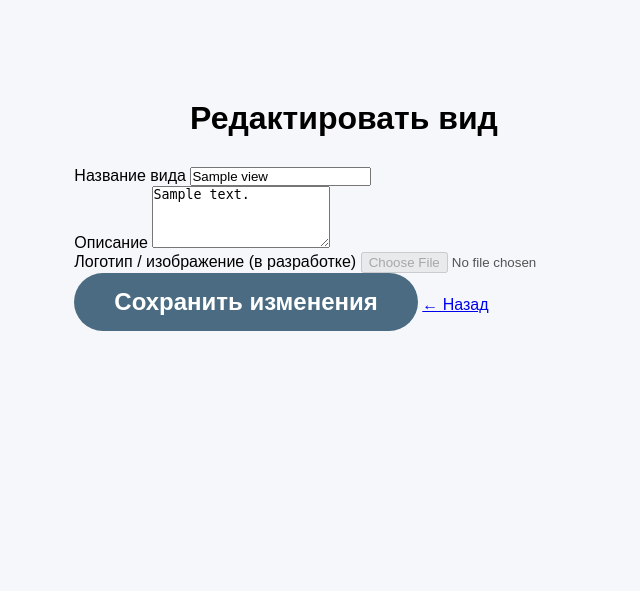
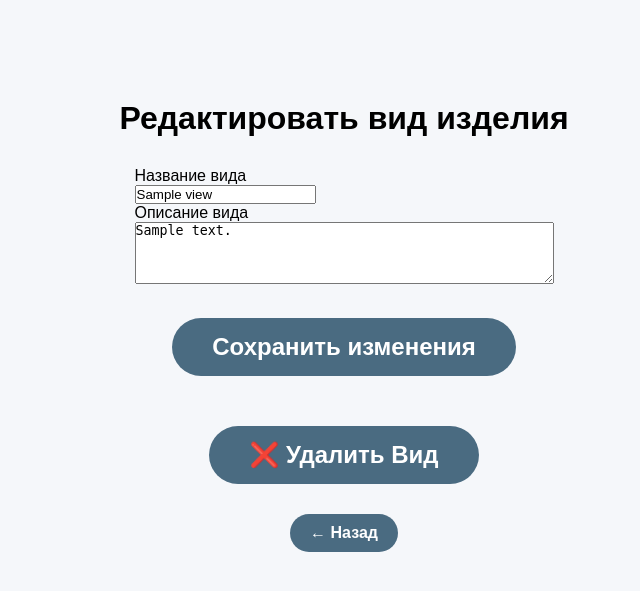
Before and after one commit to Larnaka2002/Vittavento_Article, a Flask app: page /edit_view/1 in a window 1280 px wide. Shown: the top 591 px of the page, without its empty margins (296-936 px from the left). Run offline with Flask 3, Linux system fonts and the light colour scheme; tables that the repository leaves empty hold one stand-in row (values such as "Sample post"); one stand-in notice (Sample message) is shown.

Commit message:
Версия 0.0.7: управление артикулами и видами изделий полностью завершено 🚀

```diff
--- a/app/main/routes.py
+++ b/app/main/routes.py
@@ -16,16 +16,25 @@ main = Blueprint('main', __name__)
 def add_view():
     form = ViewForm()
     if form.validate_on_submit():
+        # Проверка: существует ли уже такой Вид
         existing_view = View.query.filter_by(name=form.name.data).first()
         if existing_view:
             flash('Такой вид уже существует!', 'warning')
             return redirect(url_for('main.index'))
-        new_view = View(name=form.name.data)
+
+        # Если нет — создаём новый Вид с названием и описанием
+        new_view = View(
+            name=form.name.data,
+            description=form.description.data
+        )
         db.session.add(new_view)
         db.session.commit()
         flash('Вид успешно добавлен!', 'success')
         return redirect(url_for('main.index'))
+
+    # Отобразить форму добавления Вида
     return render_template('add_view.html', form=form)
+
 
 # 🔹 Главная страница - список всех Видов изделий
 @main.route('/')
@@ -37,15 +46,24 @@ def index():
 @main.route('/edit_view/<int:view_id>', methods=['GET', 'POST'])
 def edit_view(view_id):
     view = View.query.get_or_404(view_id)
+
     if request.method == 'POST':
+        # Получаем новые данные из формы
         new_name = request.form.get('name')
         new_description = request.form.get('description')
+
+        # Обновляем поля Вида
         view.name = new_name
         view.description = new_description
+
+        # Сохраняем изменения
         db.session.commit()
-        flash('Вид успешно обновлён', 'success')
+        flash('Вид успешно обновлён!', 'success')
         return redirect(url_for('main.index'))
+
+    # Отобразить форму редактирования
     return render_template('edit_view.html', view=view)
+
 
 # --- Маршруты работы с Артикулами ---
 
@@ -96,21 +114,65 @@ def view_article(article_id):
     Страница просмотра одного артикула по его ID
     """
     article = Article.query.get_or_404(article_id)
-    return render_template('view_article.html', article=article)
+
+    # Попытка найти вид изделия по первой букве кода артикула
+    view = None
+    if article.code:
+        first_letter = article.code[0]
+        view = View.query.filter(View.name.startswith(first_letter)).first()
+
+    return render_template('view_article.html', article=article, view=view)
+
 
 # 🔹 Маршрут для редактирования артикула
 @main.route('/edit_article/<int:article_id>', methods=['GET', 'POST'])
 def edit_article(article_id):
     """
-    Страница редактирования артикула по его ID
+    Страница редактирования артикула и его связанного Вида
     """
     article = Article.query.get_or_404(article_id)
     form = EditArticleForm(obj=article)
 
+    # Попытка найти вид изделия по первой букве кода артикула
+    view = None
+    if article.code:
+        first_letter = article.code[0]
+        view = View.query.filter(View.name.startswith(first_letter)).first()
+
     if form.validate_on_submit():
-        article.description = form.description.data  # Обновляем описание
+        # Обновляем описание артикула
+        article.description = form.description.data
+
+        # Если пользователь передал новые данные для Вида изделия
+        if view:
+            view.name = request.form.get('view_name') or view.name
+            view.description = request.form.get('view_description') or view.description
+
         db.session.commit()
-        flash('Артикул успешно обновлён!', 'success')
+        flash('Артикул и вид изделия успешно обновлены!', 'success')
         return redirect(url_for('main.view_article', article_id=article.id))
 
-    return render_template('edit_article.html', form=form, article=article)
+    return render_template('edit_article.html', form=form, article=article, view=view)
+
+# 🔹 Маршрут для удаления Вида изделия
+@main.route('/delete_view/<int:view_id>', methods=['POST'])
+def delete_view(view_id):
+    view = View.query.get_or_404(view_id)
+
+    # Проверка: есть ли артикулы, связанные с этим видом
+    linked_articles = Article.query.filter(Article.code.startswith(view.name)).all()
+
+    if linked_articles:
+        flash('Невозможно удалить: существуют артикулы, связанные с этим видом.', 'danger')
+        return redirect(url_for('main.index'))
+
+    db.session.delete(view)
+    db.session.commit()
+    flash('Вид успешно удалён!', 'success')
+    return redirect(url_for('main.index'))
+
+# 🔹 Маршрут для отображения всех Видов изделий
+@main.route('/views')
+def list_views():
+    views = View.query.order_by(View.name).all()
+    return render_template('list_views.html', views=views)
--- a/app/static/styles.css
+++ b/app/static/styles.css
@@ -129,10 +129,12 @@ body {
 
 /* Контейнер для кнопок генерации */
 .button-container {
-    position: fixed;
-    bottom: 30px;
-    right: 30px;
-    z-index: 1000;
+    display: flex;
+    justify-content: center;
+    align-items: center;
+    gap: 20px;
+    margin-top: 30px;
+    flex-wrap: wrap;
 }
 
 /* Таблица артикулов */
--- a/app/templates/edit_view.html
+++ b/app/templates/edit_view.html
@@ -7,36 +7,46 @@
 </head>
 <body>
 
-        <!-- Блок для Flash-сообщений -->
-    {% with messages = get_flashed_messages(with_categories=true) %}
-      {% if messages %}
-        {% for category, message in messages %}
-          <div class="flash-message {{ category }}">{{ message }}</div>
-        {% endfor %}
-      {% endif %}
-    {% endwith %}
+<div class="container">
+
+    <!-- Заголовок страницы -->
+    <h1>Редактировать вид изделия</h1>
+
+    <!-- Форма редактирования -->
+    <form method="POST">
+
+        <!-- Поле Название вида -->
+        <div class="form-group">
+            <label for="name">Название вида</label><br>
+            <input type="text" id="name" name="name" value="{{ view.name }}" required>
+        </div>
+
+        <!-- Поле Описание вида -->
+        <div class="form-group">
+            <label for="description">Описание вида</label><br>
+            <textarea id="description" name="description" rows="4" cols="50">{{ view.description }}</textarea>
+        </div>
+
+        <!-- Кнопка отправки формы -->
+        <div class="button-container">
+            <button type="submit" class="start-button">Сохранить изменения</button>
+        </div>
+    </form>
+
+    <!-- Кнопка удаления Вида изделия -->
+    <div class="button-container" style="margin-top: 20px;">
+        <form method="POST" action="{{ url_for('main.delete_view', view_id=view.id) }}" style="display: inline;">
+            <button type="submit" class="start-button" onclick="return confirm('Вы уверены, что хотите удалить этот вид?')">
+                ❌ Удалить Вид
+            </button>
+        </form>
+    </div>
 
 
-    <div class="container">
-        <h1>Редактировать вид</h1>
-        <form method="POST" enctype="multipart/form-data">
-            <div class="form-group">
-                <label for="name">Название вида</label>
-                <input type="text" id="name" name="name" value="{{ view.name }}" required>
-            </div>
-            <div class="form-group">
-                <label for="description">Описание</label>
-                <textarea id="description" name="description" rows="4">{{ view.description }}</textarea>
-            </div>
-            <div class="form-group">
-                <label for="logo">Логотип / изображение (в разработке)</label>
-                <input type="file" id="logo" name="logo" disabled>
-            </div>
-            <div class="form-actions">
-                <button type="submit" class="start-button">Сохранить изменения</button>
-                <a href="{{ url_for('main.index') }}" class="link-back">← Назад</a>
-            </div>
-        </form>
-    </div>
+    <!-- Ссылка назад -->
+    <p><a href="{{ url_for('main.index') }}" class="back-button">← Назад</a></p>
+
+</div>
+
 </body>
 </html>
```
Also changed, not shown: app/forms.py (+7 -0 lines), app/templates/add_view.html (+14 -14 lines), app/templates/edit_article.html (+32 -8 lines), app/templates/list_views.html (added, +39 -0 lines), app/templates/view_article.html (+17 -3 lines).
